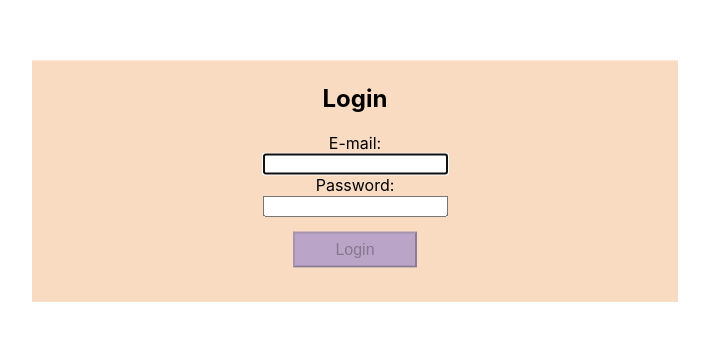
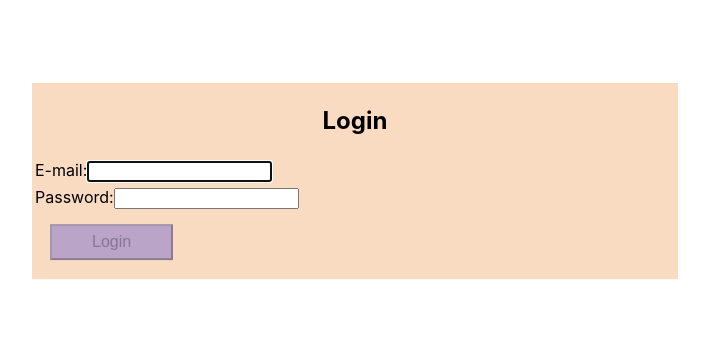
Before and after one commit to erinleecrocker/link-dyscovery, a React (Create React App) app in the folder client/: page /login in a window 1280 px wide. Shown: the part 219-560 px from the top of the page, without its empty margins (285-994 px from the left). Built offline with nearby package versions, Linux system fonts and the light colour scheme.

Commit message:
trying to align login forms

```diff
--- a/client/src/components/Form/Form.css
+++ b/client/src/components/Form/Form.css
@@ -0,0 +1,35 @@
+.form-group{
+    display: inline-block;
+
+}
+/* #formgroup{
+    display:grid;
+    grid-template-columns: max-content max-content;
+    grid-gap:5px;
+} */
+.label-form.col-6{
+    padding-top: 5px;
+    text-align: right;
+    display: inline-block;
+
+
+}
+.label-form.col-6{
+    content: ":";
+}
+.control-form.col-6{
+    text-align: left;
+    display: inline-block;
+}
+.col-6{
+    display: inline-block;
+}
+.right {
+    float: right;
+  }
+  .left {
+    float: left;
+    /* right: 0px;
+    width: 300px; */
+    padding: 10px;
+  }
--- a/client/src/components/Form/Form.jsx
+++ b/client/src/components/Form/Form.jsx
@@ -2,22 +2,27 @@ import React from "react";
 import "./Form.css";
 
 export function FormGroup(props) {
-    return(
-  <div className="form-group row">{props.children}</div>);
+  return (
+        <div id="formgroup" className="form-group row">
+          {props.children}
+        </div>
+  );
 }
 
 export function FormLabel(props) {
-    return(
-  <label for="staticEmail" className="col-sm-2 col-form-label">
-    {props.children}
-  </label>);
+  return (
+    <div className="label-form col-6">
+      <label for="staticEmail" className="form-label">
+        {props.children}
+      </label>
+    </div>
+  );
 }
 
 export function FormControl(props) {
-    return(
-  <div className="col-sm-10">
-    <input
-      {...props}
-    />
-  </div>);
+  return (
+    <div className="control-form col-6">
+      <input className="form-control" {...props} />
+    </div>
+  );
 }
--- a/client/src/components/LoginCard/Login.css
+++ b/client/src/components/LoginCard/Login.css
@@ -1,11 +1,16 @@
-.card{
+.container{
     width: 40rem;
     border: solid #F9DBC1;
     background-color: #F9DBC1;
-    text-align: center;
     position: absolute;
     top: 50%;
     left: 50%;
     margin-right: -50%;
     transform: translate(-50%, -50%)
 }
+h2{
+    text-align: center;
+}
+/* .card{
+    text-align: auto;
+} */
--- a/client/src/components/LoginCard/LoginCard.jsx
+++ b/client/src/components/LoginCard/LoginCard.jsx
@@ -4,14 +4,14 @@ import "./Login.css";
 //Container for the table
 function LoginCard(props) {
   return (
-    <div className="container">
+
       <div className="card">
         <div className="card-body">
           <h2 className="card-title">Login</h2>
           <p className="card-text">{props.children}</p>
         </div>
-      </div>
-    </div>
+        </div>
+
   );
 }
 
--- a/client/src/components/Submit Button/SubmitButton.css
+++ b/client/src/components/Submit Button/SubmitButton.css
@@ -4,6 +4,11 @@
     padding: 7px 40px;
     text-align: center;
     text-decoration: none;
-    display: inline-block;
+    /* display: inline-block; */
     font-size: 16px;
+    align-content: center;
+    align-items: center;
+    display: flex;
+    justify-content: center;
+    align-items: center;
 }
--- a/client/src/pages/Login.js
+++ b/client/src/pages/Login.js
@@ -17,9 +17,14 @@ export default function Login() {
     }
 
     return (
+        <div className="container">
+        <div className="row">
+          <div className="col-12">
         <LoginCard>
+
       <div className="Login">
         <form onSubmit={handleSubmit}>
+        <div className="row">
           <FormGroup controlId="email" bsSize="large">
             <FormLabel>E-mail: </FormLabel>
             <FormControl
@@ -29,6 +34,8 @@ export default function Login() {
               onChange={e => setEmail(e.target.value)}
             />
           </FormGroup>
+          </div>
+          <div className="row">
           <FormGroup controlId="password" bsSize="large">
             <FormLabel>Password: </FormLabel>
             <FormControl
@@ -37,11 +44,17 @@ export default function Login() {
               type="password"
             />
           </FormGroup>
+          </div>
+          <div className="row">
           <SubmitButton  disabled={!validateForm()} type="submit">
             Login
           </SubmitButton>
+          </div>
         </form>
       </div>
       </LoginCard>
+      </div>
+      </div>
+    </div>
     );
   }
```
